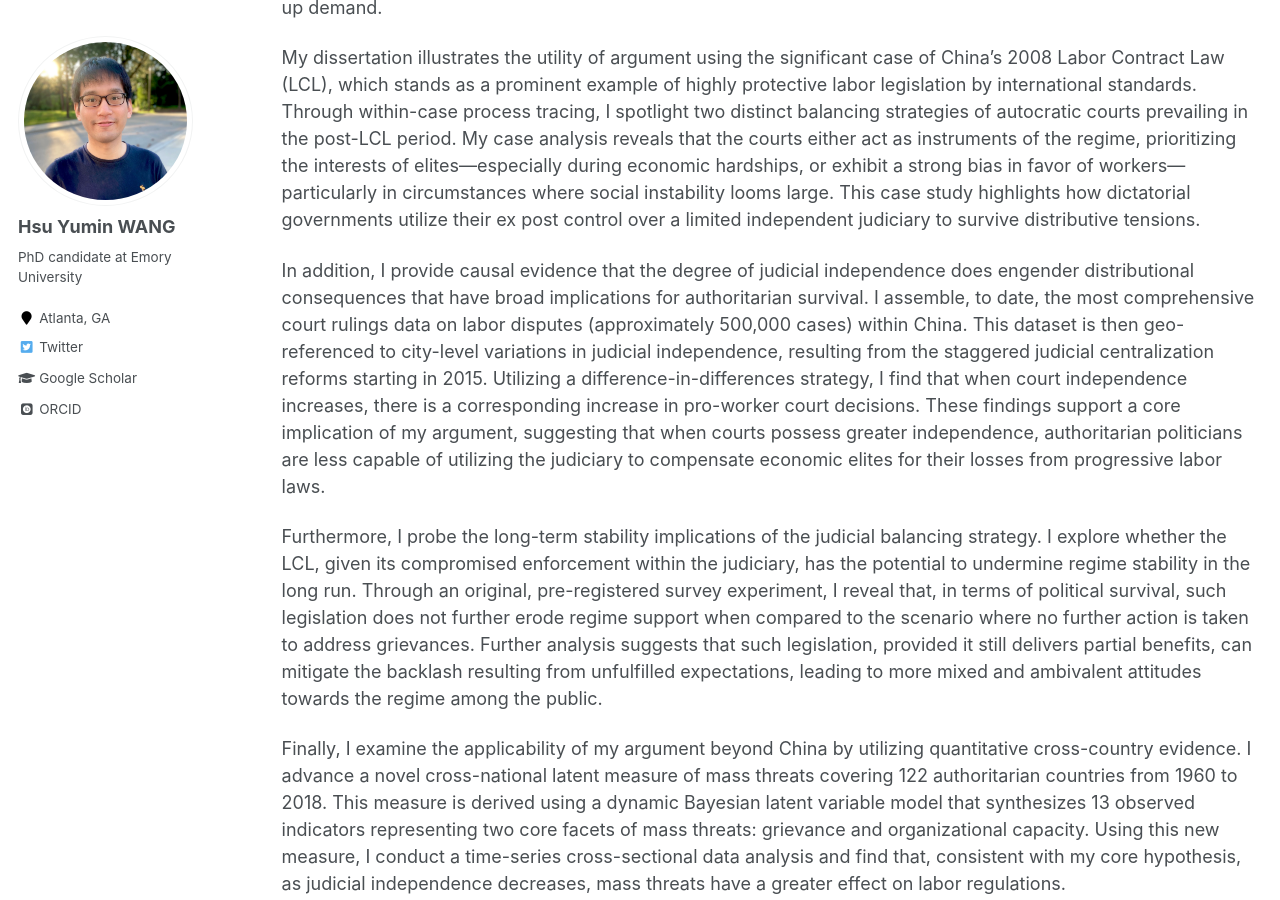
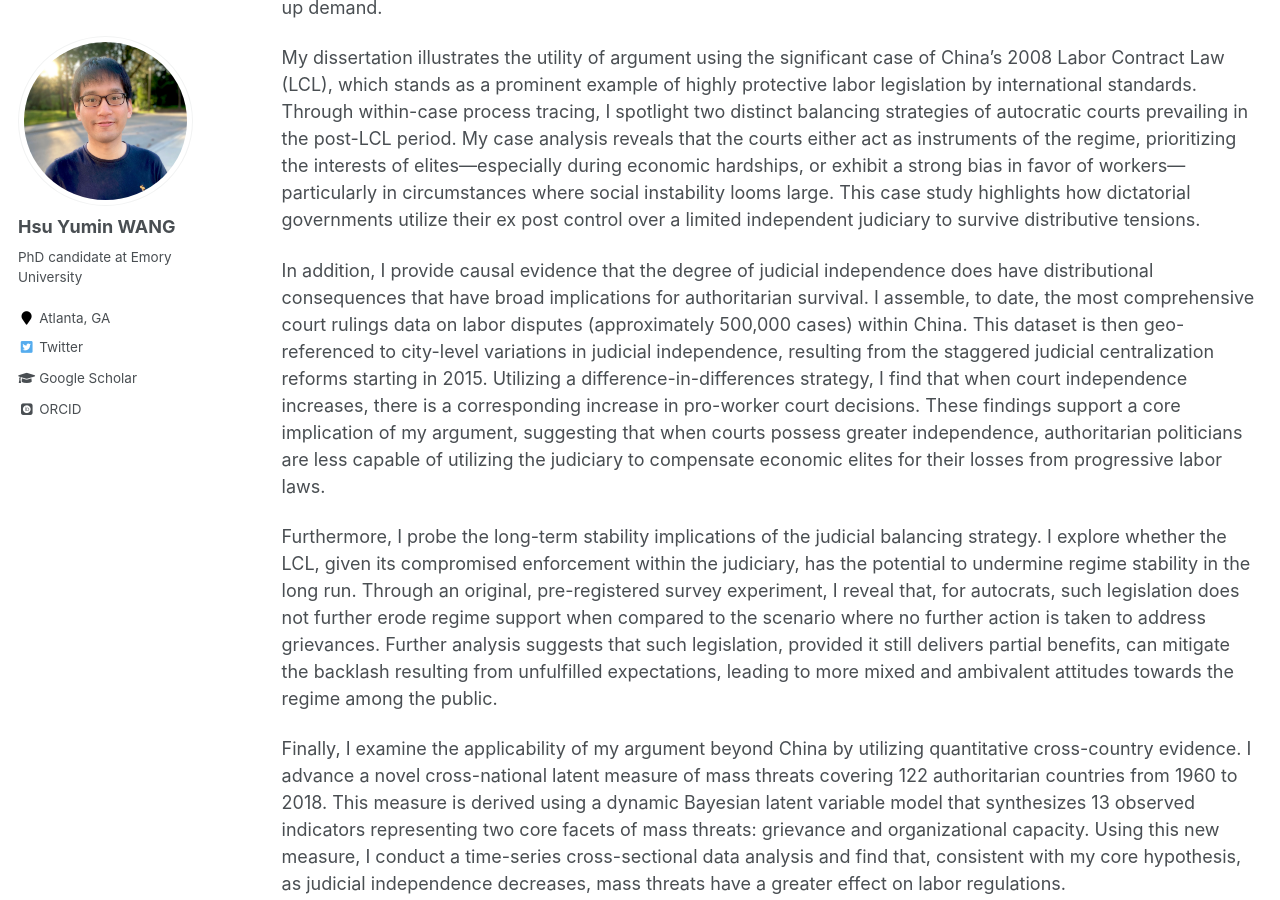
Before and after one commit to hsuyumin/hsuyumin.github.io, a Jekyll site: the page built from _pages/dissertation.md, in a window 1280 px wide and 900 px high, scrolled down 694 px. Built offline with Jekyll 4.4.1, drawn with Linux system fonts in a browser that asks for light colours; some web fonts are replaced.

Commit message:
Update dissertation.md

```diff
--- a/_pages/dissertation.md
+++ b/_pages/dissertation.md
@@ -18,9 +18,9 @@ In my dissertation, I develop a theory of judicial balancing to illustrate the d
 
 My dissertation illustrates the utility of argument using the significant case of China’s 2008 Labor Contract Law (LCL), which stands as a prominent example of highly protective labor legislation by international standards. Through within-case process tracing, I spotlight two distinct balancing strategies of autocratic courts prevailing in the post-LCL period. My case analysis reveals that the courts either act as instruments of the regime, prioritizing the interests of elites—especially during economic hardships, or exhibit a strong bias in favor of workers— particularly in circumstances where social instability looms large. This case study highlights how dictatorial governments utilize their ex post control over a limited independent judiciary to survive distributive tensions.
 
-In addition, I provide causal evidence that the degree of judicial independence does engender distributional consequences that have broad implications for authoritarian survival. I assemble, to date, the most comprehensive court rulings data on labor disputes (approximately 500,000 cases) within China. This dataset is then geo-referenced to city-level variations in judicial independence, resulting from the staggered judicial centralization reforms starting in 2015. Utilizing a difference-in-differences strategy, I find that when court independence increases, there is a corresponding increase in pro-worker court decisions. These findings support a core implication of my argument, suggesting that when courts possess greater independence, authoritarian politicians are less capable of utilizing the judiciary to compensate economic elites for their losses from progressive labor laws.
+In addition, I provide causal evidence that the degree of judicial independence does have distributional consequences that have broad implications for authoritarian survival. I assemble, to date, the most comprehensive court rulings data on labor disputes (approximately 500,000 cases) within China. This dataset is then geo-referenced to city-level variations in judicial independence, resulting from the staggered judicial centralization reforms starting in 2015. Utilizing a difference-in-differences strategy, I find that when court independence increases, there is a corresponding increase in pro-worker court decisions. These findings support a core implication of my argument, suggesting that when courts possess greater independence, authoritarian politicians are less capable of utilizing the judiciary to compensate economic elites for their losses from progressive labor laws.
 
-Furthermore, I probe the long-term stability implications of the judicial balancing strategy. I explore whether the LCL, given its compromised enforcement within the judiciary, has the potential to undermine regime stability in the long run. Through an original, pre-registered survey experiment, I reveal that, in terms of political survival, such legislation does not further erode regime support when compared to the scenario where no further action is taken to address grievances. Further analysis suggests that such legislation, provided it still delivers partial benefits, can mitigate the backlash resulting from unfulfilled expectations, leading to more mixed and ambivalent attitudes towards the regime among the public.
+Furthermore, I probe the long-term stability implications of the judicial balancing strategy. I explore whether the LCL, given its compromised enforcement within the judiciary, has the potential to undermine regime stability in the long run. Through an original, pre-registered survey experiment, I reveal that, for autocrats, such legislation does not further erode regime support when compared to the scenario where no further action is taken to address grievances. Further analysis suggests that such legislation, provided it still delivers partial benefits, can mitigate the backlash resulting from unfulfilled expectations, leading to more mixed and ambivalent attitudes towards the regime among the public.
 
 Finally, I examine the applicability of my argument beyond China by utilizing quantitative cross-country evidence. I advance a novel cross-national latent measure of mass threats covering 122 authoritarian countries from 1960 to 2018. This measure is derived using a dynamic Bayesian latent variable model that synthesizes 13 observed indicators representing two core facets of mass threats: grievance and organizational capacity. Using this new measure, I conduct a time-series cross-sectional data analysis and find that, consistent with my core hypothesis, as judicial independence decreases, mass threats have a greater effect on labor regulations.
 
```
